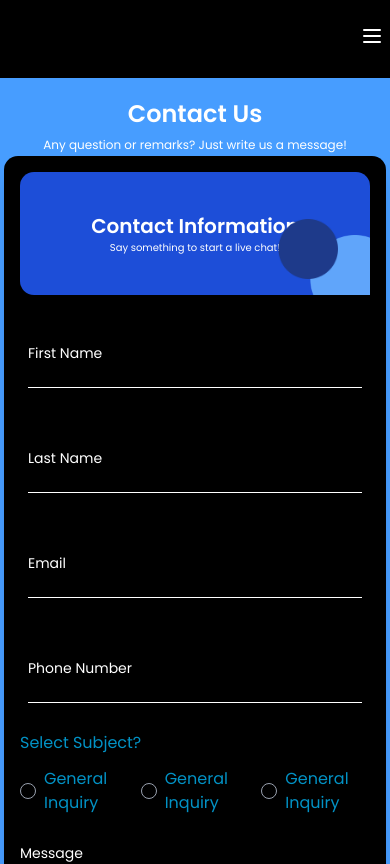
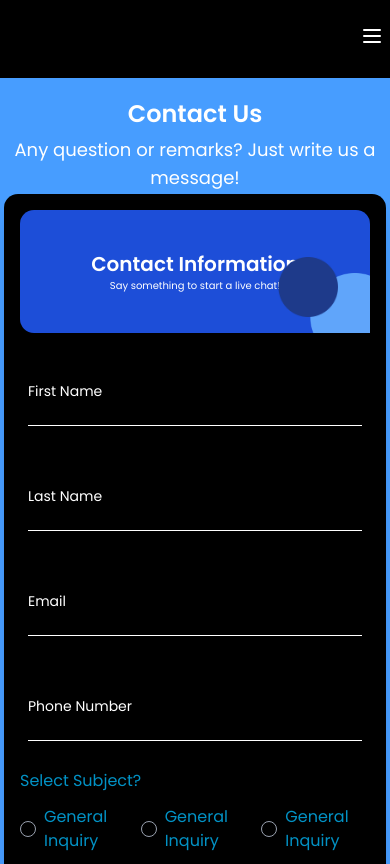
Before and after one commit to Itech-institute-eud/itech-frontend, a Next.js app: page /contact in a window 390 px wide. Shown: the top 864 px of the page. Built offline with nearby package versions, Linux system fonts and the light colour scheme; some icons are missing.

Commit message:
small fixes.

```diff
--- a/src/components/custom/contact.tsx
+++ b/src/components/custom/contact.tsx
@@ -29,7 +29,7 @@ const Contact = () => {
 						<h2 className="text-xl font-bold my-2">Contact Info</h2>
 						<div className=" flex flex-col text-sm gap-1 text-start">
 							<div className="flex items-center gap-2.5">
-								<span className="font-extrabold">Email Us:</span>
+								<span className="font-extrabold">Email:</span>
 								<a href="mailto:info@itechinstitute.com" className="text-black">
 									info@itechinstitute.com
 								</a>
@@ -46,7 +46,7 @@ const Contact = () => {
 									+91-7892537944
 								</a>
 							</div>
-					</div>
+						</div>
 					</div>
 				</div>
 
--- a/src/components/custom/description.tsx
+++ b/src/components/custom/description.tsx
@@ -1,13 +1,13 @@
-
-interface DescriptionProps{
-  text:string
+interface DescriptionProps {
+	text: string
 }
 
-const Description = ({text}:DescriptionProps) =>{
-
-  return (
-    <p className="p-[2px] text-[12px] font-inter md:text-sm lg:text-2xl text-center  text-white">{text}</p>
-      )
+const Description = ({ text }: DescriptionProps) => {
+	return (
+		<p className="p-[2px] text-lg font-inter md:text-sm lg:text-2xl text-center  text-white">
+			{text}
+		</p>
+	)
 }
 
-export default Description;
+export default Description
--- a/src/components/custom/numbers.tsx
+++ b/src/components/custom/numbers.tsx
@@ -6,18 +6,18 @@ import Container from './container'
 
 const data: any = [
 	{
-		title: 'No. of Students Enrolled',
+		title: 'Students Enrolled',
 		start: 9990,
 		end: 10000,
 		hasCountUp: true,
 	},
 	{
-		title: 'Successfully Placed Students',
+		title: 'Placed Students',
 		num: '70%',
 		hasCountUp: false,
 	},
 	{
-		title: 'Certified Retired Military Officers',
+		title: 'Certificates issued',
 		start: 4950,
 		end: 5000,
 		hasCountUp: true,
```
